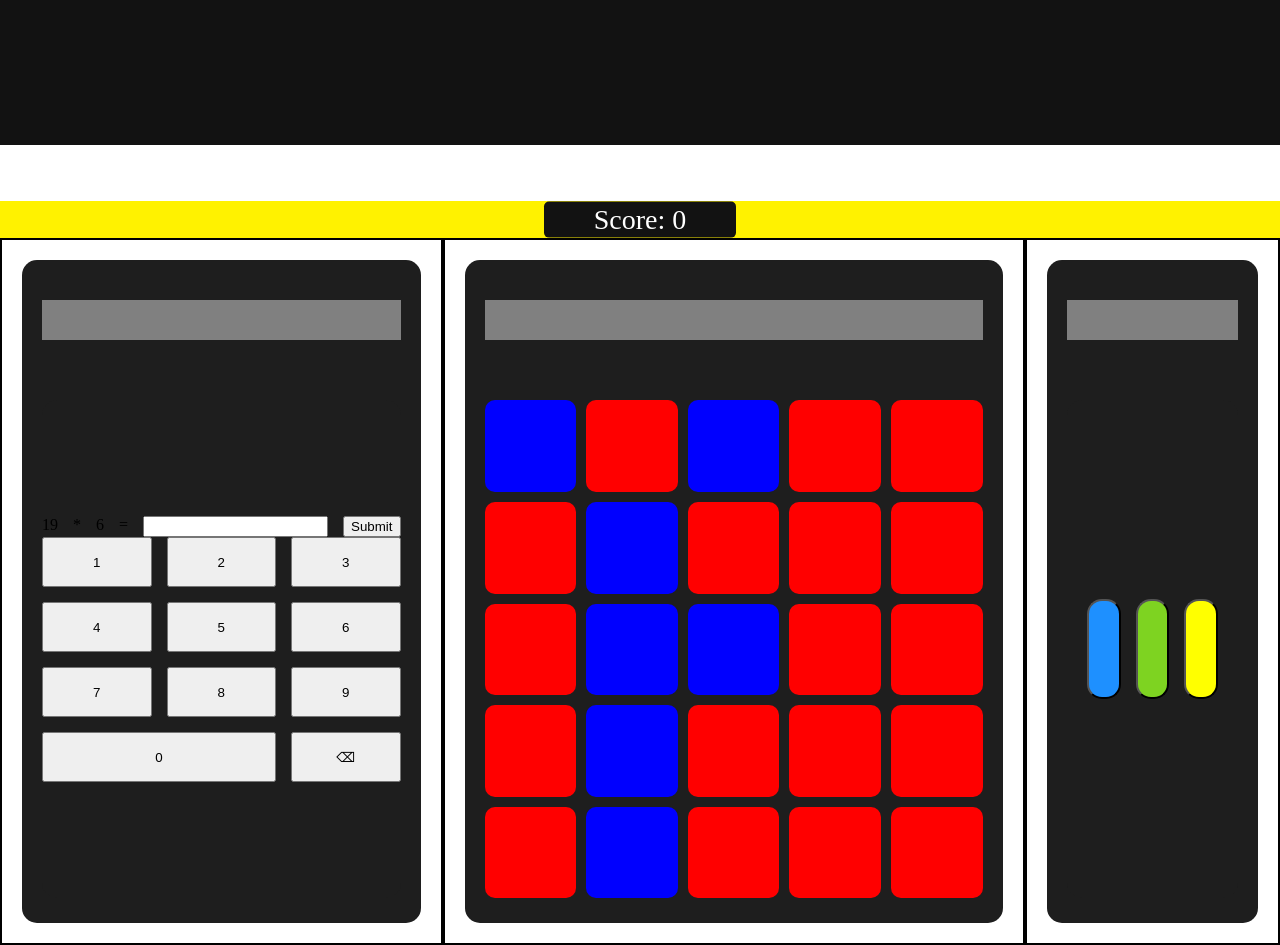
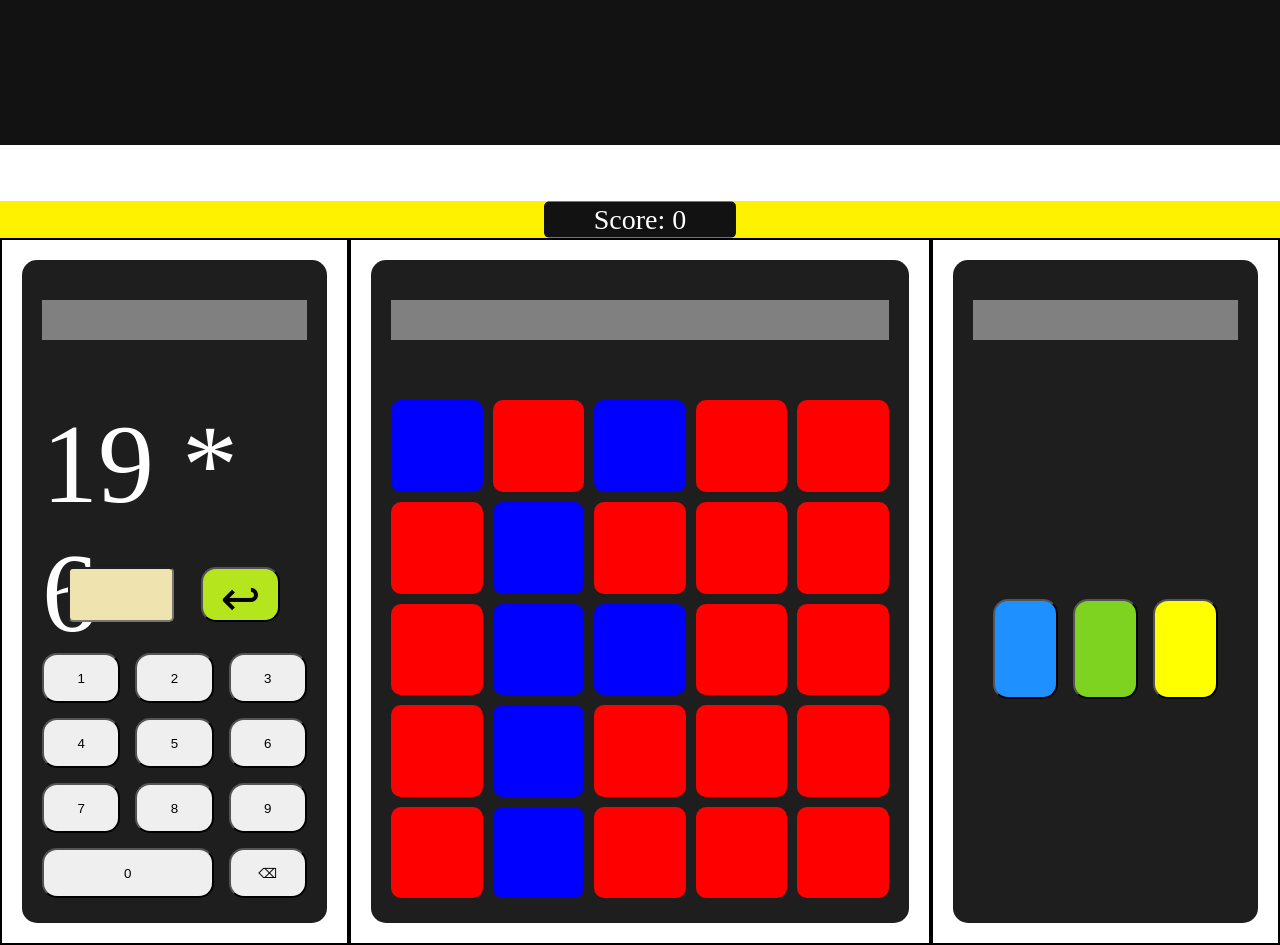
Before and after one commit to Hernandez-Marcos/Triple-task, a Django app: page /games/ in a window 1280 px wide. Shown: the part 655-1600 px from the top of the page. Run offline with Django 5.2, Linux system fonts and the light colour scheme.

Commit message:
add math problem styles

```diff
--- a/games/static/games/styles/math.css
+++ b/games/static/games/styles/math.css
@@ -2,7 +2,7 @@
     flex: 1;
     display: flex;
     flex-direction: column;
-    justify-content: center;
+    justify-content: space-between;
     position: relative;
     height: 80%;
     background-color: #1E1E1E;
@@ -11,8 +11,46 @@
 
 .math-problem {
     display: flex;
-    justify-content: center;
+    flex-direction: column;
+    align-items: center;
     gap: 15px;
+
+    height: 50%;
+}
+
+.problem {
+    font-size: 7em;
+    color: white;
+    height: 50%;
+}
+
+.answer-and-submit {
+    height: 50%;
+    display: flex;
+    justify-content: space-evenly;
+    align-items: center;
+}
+
+input::-webkit-outer-spin-button,
+input::-webkit-inner-spin-button  {
+    display: none;
+}
+
+#math-answer {
+    background-color: #efe4b0;
+    height: 50%;
+    width: 40%;
+    font-size: 4rem;
+    border-radius: 5px;
+    text-align: center;
+}
+
+#submit-math-answer {
+    background-color: #b5e61d;
+    height: 50%;
+    width: 30%;
+    border-radius: 15px;
+    font-size: 3rem;
 }
 
 .math-keypad {
@@ -23,6 +61,7 @@
 
 .math-keypad .keypad-button {
     height: 50px;
+    border-radius: 15px;
 }
 
 .math-keypad .keypad-button:first-child {
--- a/games/templates/games/index.html
+++ b/games/templates/games/index.html
@@ -40,9 +40,14 @@
                 <div class="game-timer-bar" id="math-timer"></div>
                 <div class="math-game">
                     <div class="math-problem">
-                        <span id="num-1">{{math_problem.num_1}}</span> * <span id="num-2">{{math_problem.num_2}}</span> =
-                        <input type="number" id="math-answer">
-                        <button id="submit-math-answer" type="button">Submit</button>
+                        <div class="problem">
+                            <span id="num-1">{{math_problem.num_1}}</span> * <span id="num-2">{{math_problem.num_2}}</span>
+                        </div>
+                        <div class="answer-and-submit">
+                            <input type="number" id="math-answer">
+                            <button id="submit-math-answer" type="button">↩</button>
+                        </div>
+
                     </div>
 
                     <div class="math-keypad">
```
